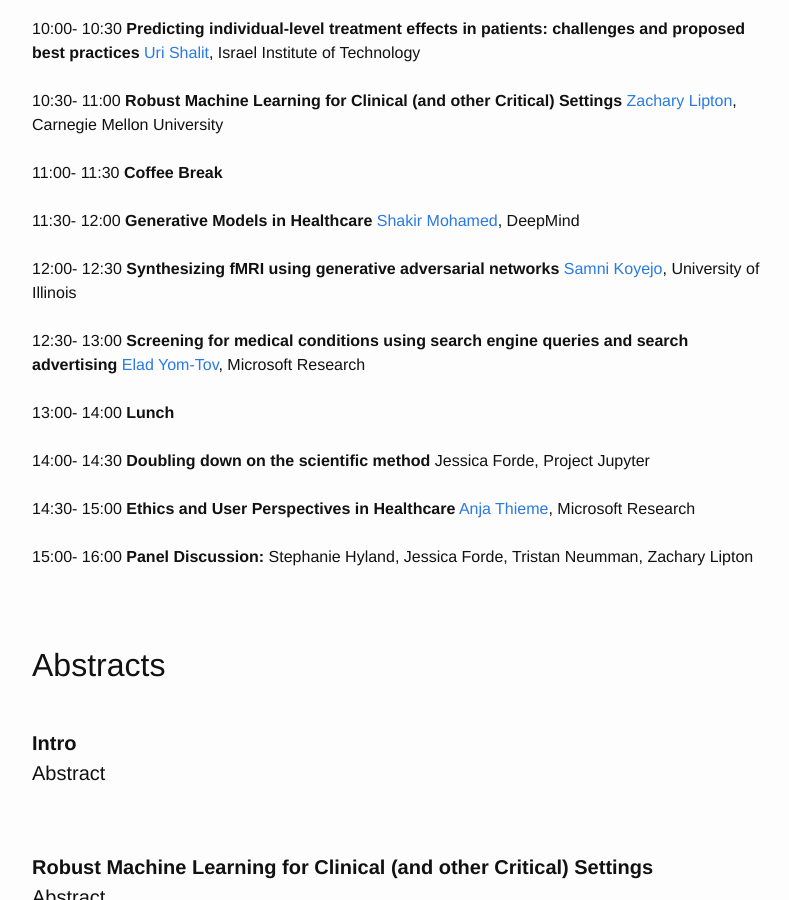
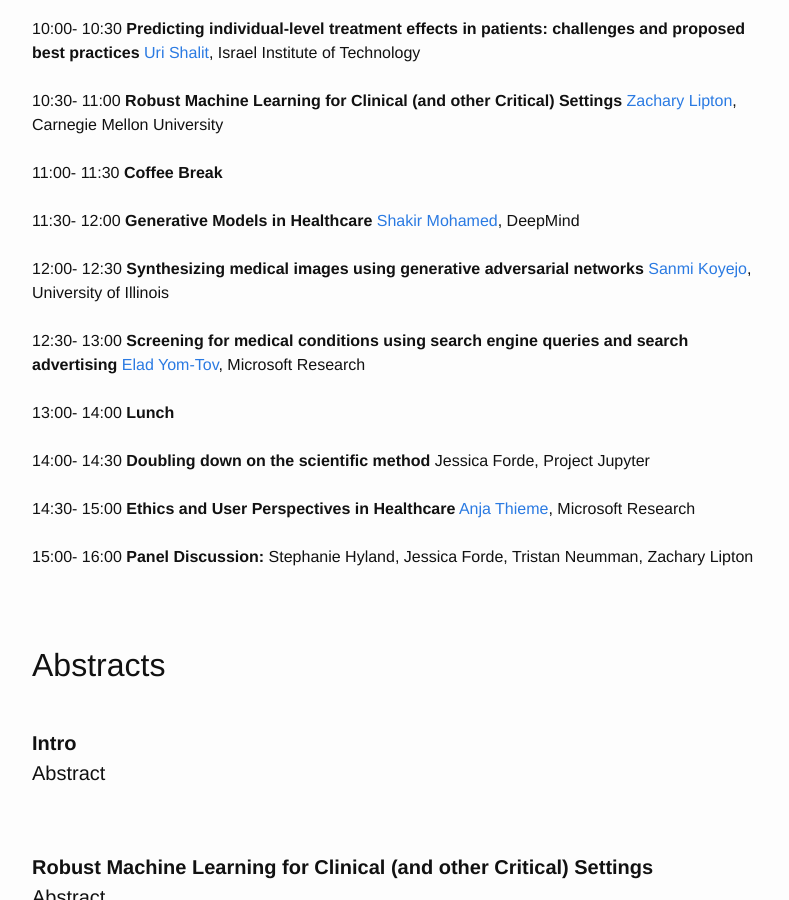
Before and after one commit to dalimeeting/dalimeeting.github.io, a Jekyll site: the page built from _posts/2019-01-05-workshop-HealthcareML.md, in a window 1280 px wide and 900 px high, scrolled down 918 px. Shown: the whole window, without its empty margins (238-1027 px from the left). Built offline with Jekyll 4.4.1, drawn with Linux system fonts in a browser that asks for light colours.

Commit message:
Update 2019-01-05-workshop-HealthcareML.md

```diff
--- a/_posts/2019-01-05-workshop-HealthcareML.md
+++ b/_posts/2019-01-05-workshop-HealthcareML.md
@@ -69,9 +69,9 @@ talks:
   youtube:
   start: "11:30"
   end: "12:00"
-- title: "Synthesizing fMRI using generative adversarial networks"
+- title: "Synthesizing medical images using generative adversarial networks"
   author:
-  - given: Samni
+  - given: Sanmi
     family: Koyejo
     url: http://sanmi.cs.illinois.edu/
     institute: University of Illinois
```
